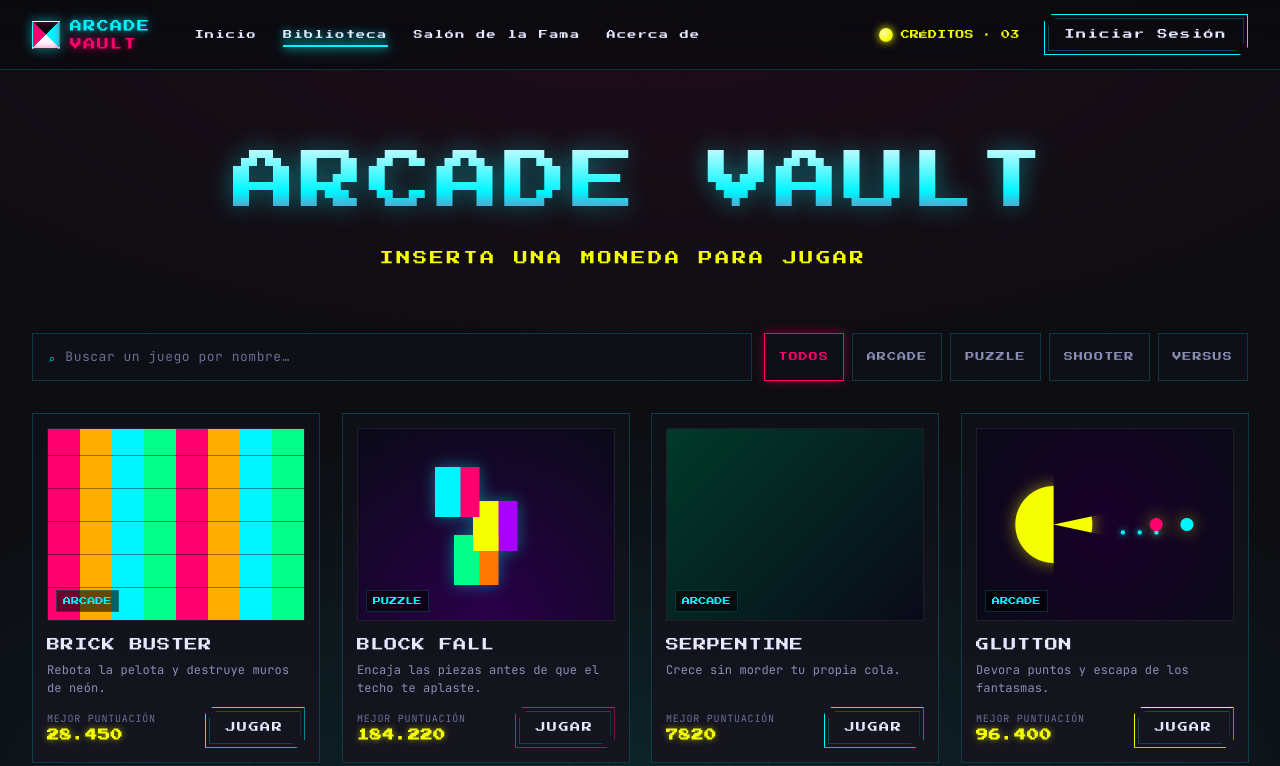
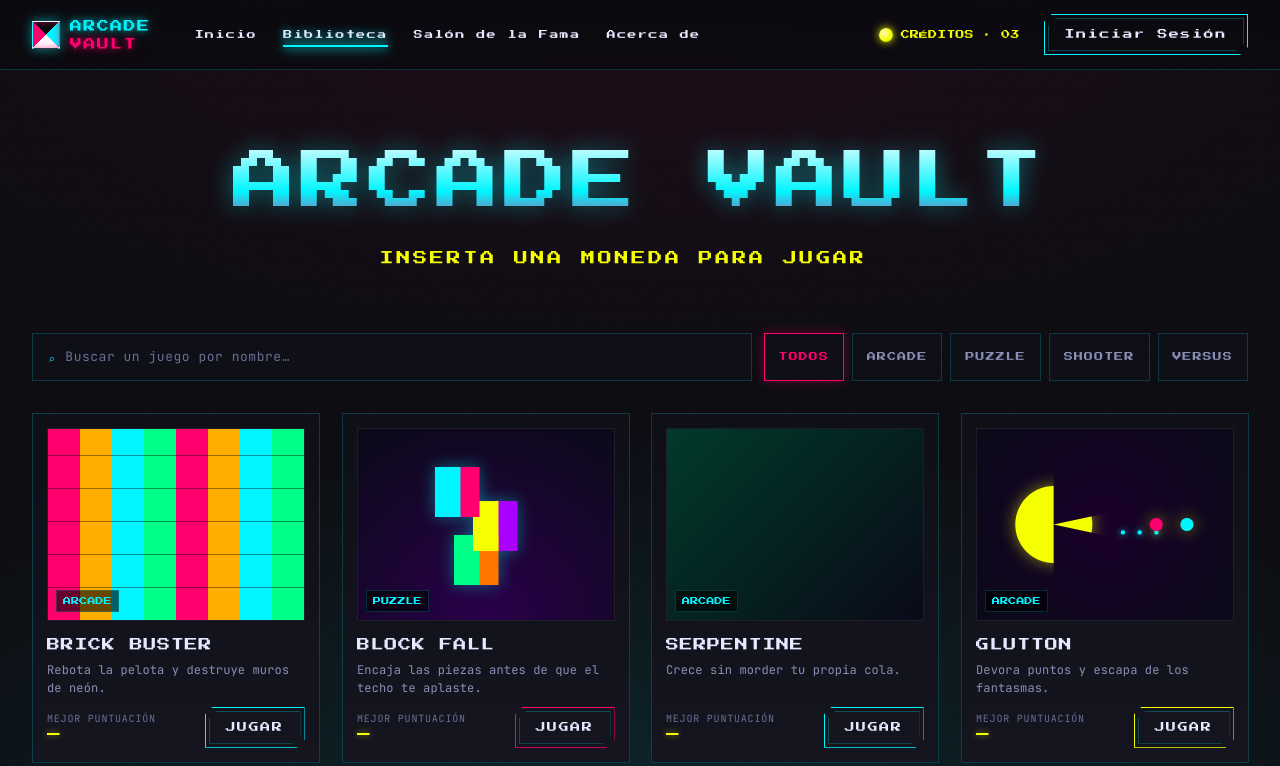
Before and after one commit to esteban-lt/arcade-vault, a Next.js app: page /games in a window 1280 px wide. Shown: the top 766 px of the page. Built offline with nearby package versions, Linux system fonts and the light colour scheme; no server answers; the database is empty.

Commit message:
show real best scores in the library

```diff
--- a/src/app/games/page.tsx
+++ b/src/app/games/page.tsx
@@ -1,5 +1,8 @@
 import { Library } from "@/components/library";
+import { getAllGameStats } from "@/lib/leaderboard";
 
 export default function GamesPage() {
-  return <Library />;
+  // Not awaited: each card resolves it inside its own <Suspense>, read on every request.
+  const gameStatsPromise = getAllGameStats();
+  return <Library gameStatsPromise={gameStatsPromise} />;
 }
--- a/src/components/game-card.tsx
+++ b/src/components/game-card.tsx
@@ -2,8 +2,11 @@
 
 import Link from "next/link";
 import { useRouter } from "next/navigation";
-import { useRef, type KeyboardEvent, type MouseEvent } from "react";
+import { Suspense, use, useRef, type KeyboardEvent, type MouseEvent } from "react";
 import type { Game, GameAccentColor } from "@/lib/games";
+import { findGameStats, formatBestScore, type GameStats } from "@/lib/leaderboard-format";
+
+type GameStatsPromise = Promise<Record<string, GameStats>>;
 
 const PLAY_BUTTON_VARIANT_BY_ACCENT: Record<GameAccentColor, string> = {
   cyan: "",
@@ -16,7 +19,12 @@ const TILT_LIFT_PIXELS = 6;
 const TILT_X_DEGREES = 6;
 const TILT_Y_DEGREES = 8;
 
-export function GameCard({ game }: { game: Game }) {
+function BestScoreValue({ gameId, gameStatsPromise }: { gameId: string; gameStatsPromise: GameStatsPromise }) {
+  const stats = findGameStats(use(gameStatsPromise), gameId);
+  return <b>{formatBestScore(stats.bestScore)}</b>;
+}
+
+export function GameCard({ game, gameStatsPromise }: { game: Game; gameStatsPromise: GameStatsPromise }) {
   const router = useRouter();
   const cardRef = useRef<HTMLDivElement>(null);
   const detailPath = `/games/${game.id}`;
@@ -66,7 +74,9 @@ export function GameCard({ game }: { game: Game }) {
         <div className="row">
           <div className="score-badge">
             <span>MEJOR PUNTUACIÓN</span>
-            <b>{game.bestScore.toLocaleString("es-ES")}</b>
+            <Suspense fallback={<b>···</b>}>
+              <BestScoreValue gameId={game.id} gameStatsPromise={gameStatsPromise} />
+            </Suspense>
           </div>
           <Link
             href={detailPath}
--- a/src/components/library.tsx
+++ b/src/components/library.tsx
@@ -3,8 +3,11 @@
 import { useState } from "react";
 import { GameCard } from "@/components/game-card";
 import { CATEGORY_FILTERS, GAMES, type GameCategoryFilter } from "@/lib/games";
+import type { GameStats } from "@/lib/leaderboard-format";
 
-export function Library() {
+// The stats arrive as a promise so the search and filters render (and keep their state)
+// while each card waits for its best score.
+export function Library({ gameStatsPromise }: { gameStatsPromise: Promise<Record<string, GameStats>> }) {
   const [searchText, setSearchText] = useState("");
   const [selectedCategory, setSelectedCategory] = useState<GameCategoryFilter>("TODOS");
 
@@ -50,7 +53,7 @@ export function Library() {
 
       <div className="av-grid">
         {visibleGames.map((game) => (
-          <GameCard key={game.id} game={game} />
+          <GameCard key={game.id} game={game} gameStatsPromise={gameStatsPromise} />
         ))}
         {visibleGames.length === 0 && (
           <div
--- a/src/lib/games.ts
+++ b/src/lib/games.ts
@@ -10,8 +10,6 @@ export type Game = {
   category: GameCategory;
   coverClassName: string;
   accentColor: GameAccentColor;
-  bestScore: number;
-  playsLabel: string;
 };
 
 export const GAMES: Game[] = [
@@ -24,8 +22,6 @@ export const GAMES: Game[] = [
     category: "ARCADE",
     coverClassName: "cover-bricks",
     accentColor: "cyan",
-    bestScore: 28450,
-    playsLabel: "12.4K",
   },
   {
     id: "block-fall",
@@ -36,8 +32,6 @@ export const GAMES: Game[] = [
     category: "PUZZLE",
     coverClassName: "cover-tetro",
     accentColor: "magenta",
-    bestScore: 184220,
-    playsLabel: "31.8K",
   },
   {
     id: "serpentine",
@@ -48,8 +42,6 @@ export const GAMES: Game[] = [
     category: "ARCADE",
     coverClassName: "cover-snake",
     accentColor: "green",
-    bestScore: 7820,
-    playsLabel: "9.1K",
   },
   {
     id: "glutton",
@@ -60,8 +52,6 @@ export const GAMES: Game[] = [
     category: "ARCADE",
     coverClassName: "cover-glot",
     accentColor: "yellow",
-    bestScore: 96400,
-    playsLabel: "27.2K",
   },
   {
     id: "invaders",
@@ -72,8 +62,6 @@ export const GAMES: Game[] = [
     category: "SHOOTER",
     coverClassName: "cover-invaders",
     accentColor: "green",
-    bestScore: 54190,
-    playsLabel: "18.0K",
   },
   {
     id: "rocks",
@@ -84,8 +72,6 @@ export const GAMES: Game[] = [
     category: "SHOOTER",
     coverClassName: "cover-rocas",
     accentColor: "yellow",
-    bestScore: 41200,
-    playsLabel: "15.6K",
   },
   {
     id: "frog-crossing",
@@ -96,8 +82,6 @@ export const GAMES: Game[] = [
     category: "ARCADE",
     coverClassName: "cover-rana",
     accentColor: "green",
-    bestScore: 18900,
-    playsLabel: "6.4K",
   },
   {
     id: "pixel-duel",
@@ -108,8 +92,6 @@ export const GAMES: Game[] = [
     category: "VERSUS",
     coverClassName: "cover-duelo",
     accentColor: "cyan",
-    bestScore: 24,
-    playsLabel: "4.2K",
   },
   {
     id: "asteroids",
@@ -120,8 +102,6 @@ export const GAMES: Game[] = [
     category: "SHOOTER",
     coverClassName: "cover-asteroids",
     accentColor: "cyan",
-    bestScore: 0,
-    playsLabel: "NUEVO",
   },
 ];
 
```
